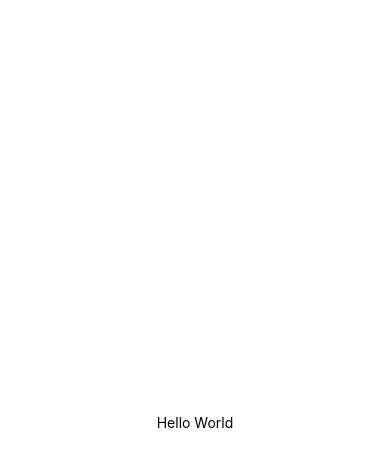
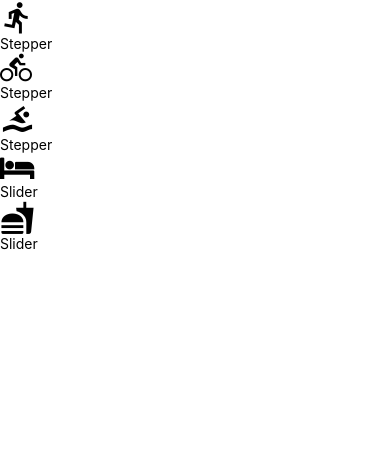
Before and after one commit to ChristianAEDev/react-nanodegree-project-udacifitness, a React Native app: screen / in a window 390 px wide. Shown: the top 466 px of the page. Built offline with nearby package versions, Linux system fonts and the light colour scheme.

Commit message:
Begin implementation of UI

```diff
--- a/App.js
+++ b/App.js
@@ -1,21 +1,13 @@
 import React from 'react';
-import { StyleSheet, Text, View } from 'react-native';
+import { View } from 'react-native';
+import AddEntry from './components/AddEntry';
 
 export default class App extends React.Component {
   render() {
     return (
-      <View style={styles.container}>
-        <Text>Hello World</Text>
+      <View>
+        <AddEntry />
       </View>
     );
   }
 }
-
-const styles = StyleSheet.create({
-  container: {
-    flex: 1,
-    backgroundColor: '#fff',
-    alignItems: 'center',
-    justifyContent: 'center',
-  },
-});
--- /dev/null
+++ b/components/AddEntry.js
@@ -0,0 +1,80 @@
+import React, { Component } from 'react';
+import { View, Text } from 'react-native';
+import { getMetricMetaInfo } from '../utils/helpers';
+import Slider from './Slider';
+import Stepper from './Stepper';
+
+export default class AddEntry extends Component {
+
+  state = {
+    run: 0,
+    bike: 0,
+    swim: 0,
+    sleep: 0,
+    eat: 0,
+  }
+
+  increment = (metric) => {
+    const { max, step } = getMetricMetaInfo(metric)
+
+    this.setState((state) => {
+      const count = state[metric] + step
+
+      return {
+        ...state,
+        [metric]: count > max ? max : count
+      }
+    })
+  }
+
+  decrement = (metric) => {
+    const { step } = getMetricMetaInfo(metric)
+
+    this.setState((state) => {
+      const count = state[metric] - step
+
+      return {
+        ...state,
+        [metric]: count < 0 ? 0 : count,
+      }
+    })
+  }
+
+  slide = (metric, value) => {
+    this.setState((state) => ({
+      [metric]: value,
+    }))
+  }
+
+  render() {
+    const metaInfo = getMetricMetaInfo();
+
+    return (
+      <View>
+        {Object.keys(metaInfo).map((key) => {
+          const { getIcon, type, ...rest } = metaInfo[key]
+          const value = this.state[key]
+
+          return (
+            <View key={key}>
+              {getIcon()}
+              {
+                type === 'slider' ?
+                  <Slider
+                    value={value}
+                    onChange={(value) => this.slide(key, value)}
+                    {...rest} />
+                  :
+                  <Stepper
+                    value={value}
+                    onIncrement={(value) => this.increment(key)}
+                    onDecrement={(value) => this.decrement(key)}
+                    {...rest} />
+              }
+            </View>
+          )
+        })}
+      </View>
+    )
+  }
+}
--- /dev/null
+++ b/components/Slider.js
@@ -0,0 +1,10 @@
+import React from 'react';
+import {View, Text} from 'react-native';
+
+export default function Slider(){
+  return(
+    <View>
+      <Text>Slider</Text>
+    </View>
+  )
+}
--- /dev/null
+++ b/components/Stepper.js
@@ -0,0 +1,10 @@
+import React from 'react';
+import {View, Text} from 'react-native';
+
+export default function Stepper(){
+  return(
+    <View>
+      <Text>Stepper</Text>
+    </View>
+  )
+}
--- a/utils/helpers.js
+++ b/utils/helpers.js
@@ -1,6 +1,9 @@
-// utils/helpers.js
+import React from 'react';
+import { View } from 'react-native';
+import { FontAwesome, MaterialIcons, MaterialCommunityIcons } from '@expo/vector-icons';
+import { white } from './colors';
 
-export function getMetricMetaInfo (metric) {
+export function getMetricMetaInfo(metric) {
   const info = {
     run: {
       displayName: 'Run',
@@ -10,10 +13,10 @@ export function getMetricMetaInfo (metric) {
       type: 'steppers',
       getIcon() {
         return (
-          <View style={[styles.iconContainer, {backgroundColor: red}]}>
+          <View >
             <MaterialIcons
               name='directions-run'
-              color={white}
+              /* color={white} */
               size={35}
             />
           </View>
@@ -28,10 +31,10 @@ export function getMetricMetaInfo (metric) {
       type: 'steppers',
       getIcon() {
         return (
-          <View style={[styles.iconContainer, {backgroundColor: orange}]}>
+          <View >
             <MaterialCommunityIcons
               name='bike'
-              color={white}
+              /* color={black} */
               size={32}
             />
           </View>
@@ -46,10 +49,10 @@ export function getMetricMetaInfo (metric) {
       type: 'steppers',
       getIcon() {
         return (
-          <View style={[styles.iconContainer, {backgroundColor: blue}]}>
+          <View >
             <MaterialCommunityIcons
               name='swim'
-              color={white}
+              /* color={white} */
               size={35}
             />
           </View>
@@ -64,10 +67,10 @@ export function getMetricMetaInfo (metric) {
       type: 'slider',
       getIcon() {
         return (
-          <View style={[styles.iconContainer, {backgroundColor: lightPurp}]}>
+          <View >
             <FontAwesome
               name='bed'
-              color={white}
+              /* color={white} */
               size={30}
             />
           </View>
@@ -82,10 +85,10 @@ export function getMetricMetaInfo (metric) {
       type: 'slider',
       getIcon() {
         return (
-          <View style={[styles.iconContainer, {backgroundColor: pink}]}>
+          <View >
             <MaterialCommunityIcons
               name='food'
-              color={white}
+              /* color={white} */
               size={35}
             />
           </View>
@@ -94,12 +97,10 @@ export function getMetricMetaInfo (metric) {
     },
   }
 
-  return typeof metric === 'undefined'
-    ? info
-    : info[metric]
+  return typeof metric === 'undefined' ? info : info[metric]
 }
 
-export function isBetween (num, x, y) {
+export function isBetween(num, x, y) {
   if (num >= x && num <= y) {
     return true
   }
@@ -107,7 +108,7 @@ export function isBetween (num, x, y) {
   return false
 }
 
-export function calculateDirection (heading) {
+export function calculateDirection(heading) {
   let direction = ''
 
   if (isBetween(heading, 0, 22.5)) {
@@ -135,7 +136,7 @@ export function calculateDirection (heading) {
   return direction
 }
 
-export function timeToString (time = Date.now()) {
+export function timeToString(time = Date.now()) {
   const date = new Date(time)
   const todayUTC = new Date(Date.UTC(date.getFullYear(), date.getMonth(), date.getDate()))
   return todayUTC.toISOString().split('T')[0]
```
